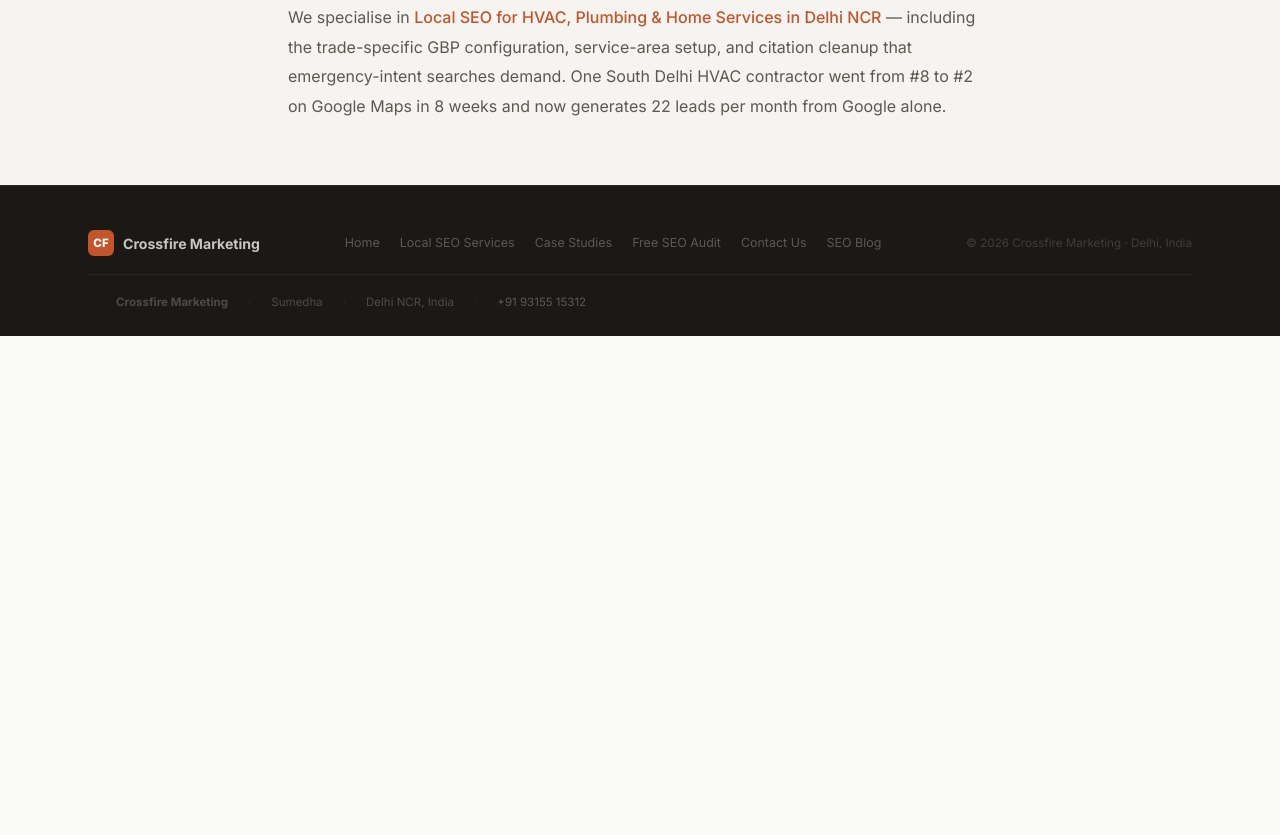
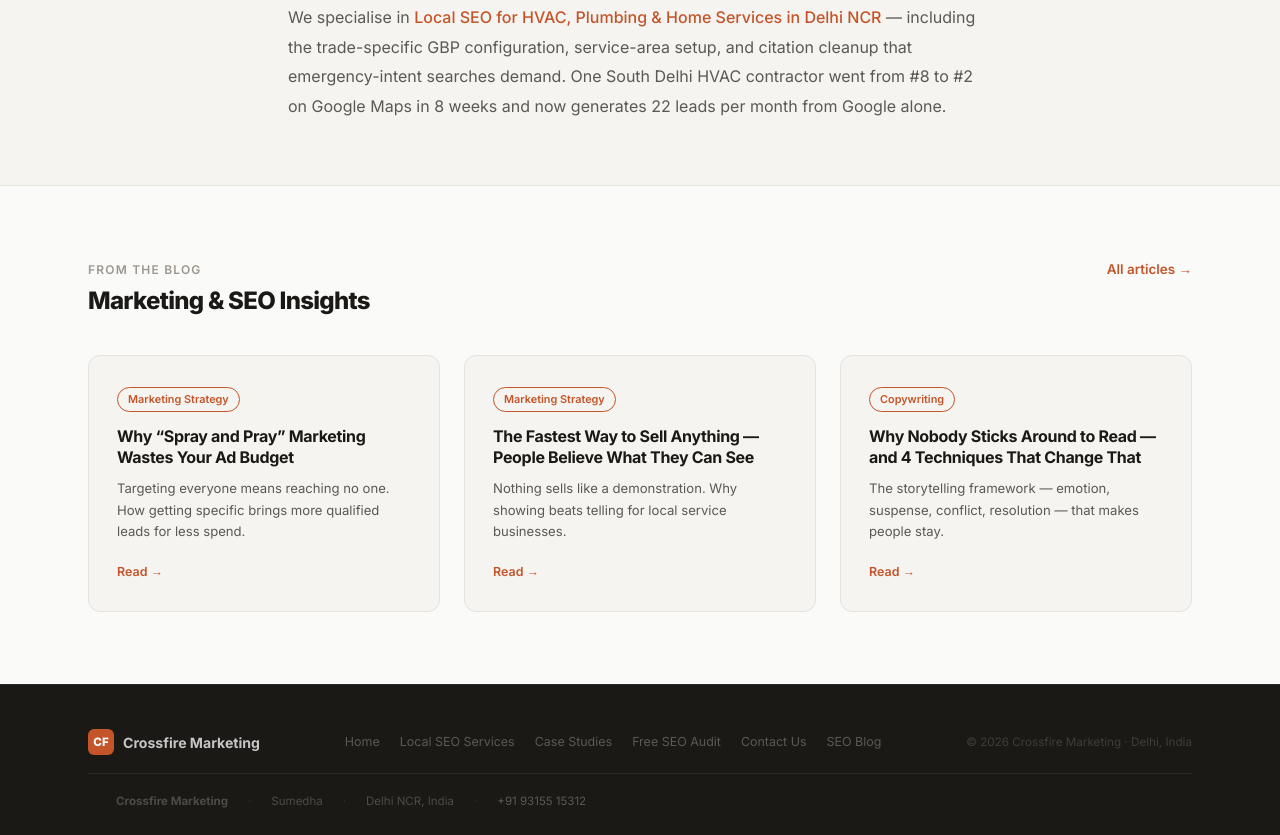
Before and after one commit to ksumedha14-ops/crossfire-website, a plain HTML site: page index.html in a window 1280 px wide. Shown: the part 10959-11794 px from the top of the page. Before the commit the page ends 11295 px from the top, so only its background shows below. Drawn offline with Linux system fonts and the light colour scheme.

Commit message:
SEO indexing audit fixes: internal linking and PageRank distribution
Issues found and fixed:
- local-seo-home-services-delhi-ncr.html had only 2 inbound links (index +
  case-studies). Added HVAC & Home Services SEO chip to the 'Also serving'
  section of all 4 city pages (gurgaon, noida, faridabad, ghaziabad) — hub
  now receives 6 inbound links from topically relevant pages.
- blog-spray-and-pray-marketing.html used HVAC as its worked example but
  didn't link to the home services hub. Added contextual anchor on
  'HVAC company in South Delhi' text.
- index.html had no direct links to individual blog articles, leaving them
  dependent solely on blogs.html and cross-links for PageRank. Added a
  3-card 'From the Blog' section above the footer linking all 3 articles.

No sitemap changes needed (all 14 pages already present).
No canonical changes needed (all self-referential and correct).
No metadata changes needed (all titles, descriptions, H1s confirmed present).
No noindex tags found on any page.

Co-Authored-By: Claude Sonnet 4.6 <noreply@anthropic.com>

```diff
--- a/index.html
+++ b/index.html
@@ -1017,6 +1017,39 @@ var CLIENTS = [
   </div>
 </section>
 
+<!-- BLOG SECTION -->
+<section style="padding:72px 0;background:var(--bg);border-top:1px solid var(--border)" aria-labelledby="blog-section-h2">
+  <div class="wrap">
+    <div style="display:flex;align-items:baseline;justify-content:space-between;gap:24px;margin-bottom:40px;flex-wrap:wrap">
+      <div>
+        <p style="font-size:.75rem;font-weight:600;letter-spacing:.1em;text-transform:uppercase;color:var(--muted);margin-bottom:8px">From the Blog</p>
+        <h2 id="blog-section-h2" style="font-size:1.5rem;font-weight:800;color:var(--ink);letter-spacing:-.03em;margin:0">Marketing &amp; SEO Insights</h2>
+      </div>
+      <a href="blogs.html" style="font-size:.84rem;font-weight:600;color:var(--accent);text-decoration:none;white-space:nowrap">All articles &#8594;</a>
+    </div>
+    <div style="display:grid;grid-template-columns:repeat(3,1fr);gap:24px">
+      <a href="blog-spray-and-pray-marketing.html" style="display:block;padding:28px;background:var(--surface);border:1px solid var(--border);border-radius:var(--r);text-decoration:none;transition:border-color .15s" onmouseover="this.style.borderColor='var(--accent)'" onmouseout="this.style.borderColor='var(--border)'">
+        <span style="display:inline-block;padding:3px 10px;border:1px solid var(--accent);border-radius:100px;font-size:.68rem;font-weight:600;color:var(--accent);margin-bottom:14px">Marketing Strategy</span>
+        <p style="font-size:1rem;font-weight:700;color:var(--ink);line-height:1.3;margin-bottom:10px;letter-spacing:-.02em">Why &#8220;Spray and Pray&#8221; Marketing Wastes Your Ad Budget</p>
+        <p style="font-size:.82rem;color:var(--body);line-height:1.65;margin-bottom:14px">Targeting everyone means reaching no one. How getting specific brings more qualified leads for less spend.</p>
+        <span style="font-size:.78rem;font-weight:600;color:var(--accent)">Read &#8594;</span>
+      </a>
+      <a href="blog-fastest-way-to-sell.html" style="display:block;padding:28px;background:var(--surface);border:1px solid var(--border);border-radius:var(--r);text-decoration:none;transition:border-color .15s" onmouseover="this.style.borderColor='var(--accent)'" onmouseout="this.style.borderColor='var(--border)'">
+        <span style="display:inline-block;padding:3px 10px;border:1px solid var(--accent);border-radius:100px;font-size:.68rem;font-weight:600;color:var(--accent);margin-bottom:14px">Marketing Strategy</span>
+        <p style="font-size:1rem;font-weight:700;color:var(--ink);line-height:1.3;margin-bottom:10px;letter-spacing:-.02em">The Fastest Way to Sell Anything &#8212; People Believe What They Can See</p>
+        <p style="font-size:.82rem;color:var(--body);line-height:1.65;margin-bottom:14px">Nothing sells like a demonstration. Why showing beats telling for local service businesses.</p>
+        <span style="font-size:.78rem;font-weight:600;color:var(--accent)">Read &#8594;</span>
+      </a>
+      <a href="blog-why-nobody-reads.html" style="display:block;padding:28px;background:var(--surface);border:1px solid var(--border);border-radius:var(--r);text-decoration:none;transition:border-color .15s" onmouseover="this.style.borderColor='var(--accent)'" onmouseout="this.style.borderColor='var(--border)'">
+        <span style="display:inline-block;padding:3px 10px;border:1px solid var(--accent);border-radius:100px;font-size:.68rem;font-weight:600;color:var(--accent);margin-bottom:14px">Copywriting</span>
+        <p style="font-size:1rem;font-weight:700;color:var(--ink);line-height:1.3;margin-bottom:10px;letter-spacing:-.02em">Why Nobody Sticks Around to Read &#8212; and 4 Techniques That Change That</p>
+        <p style="font-size:.82rem;color:var(--body);line-height:1.65;margin-bottom:14px">The storytelling framework &#8212; emotion, suspense, conflict, resolution &#8212; that makes people stay.</p>
+        <span style="font-size:.78rem;font-weight:600;color:var(--accent)">Read &#8594;</span>
+      </a>
+    </div>
+  </div>
+</section>
+
 <footer class="site-footer">
   <div class="wrap"><div class="site-footer__inner">
     <div class="site-footer__logo">
```
Also changed, not shown: blog-spray-and-pray-marketing.html (+1 -1 lines), local-seo-faridabad.html (+1 -0 lines), local-seo-ghaziabad.html (+1 -0 lines), local-seo-gurgaon.html (+1 -0 lines), local-seo-noida.html (+1 -0 lines).
